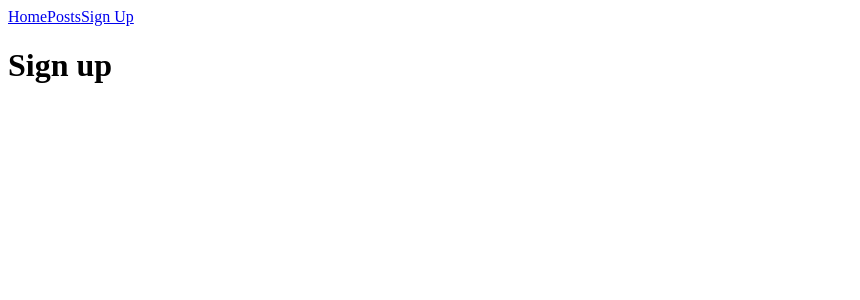
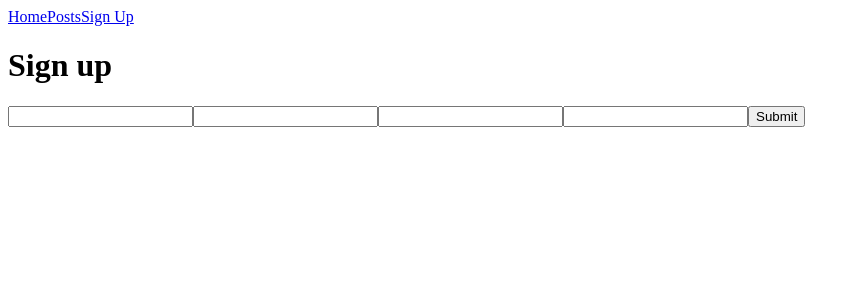
Before and after one commit to hturnbull93/acebook-myspace-react, a React (Create React App) app: page /signup in a window 1280 px wide. Shown: the top 300 px of the page, without its empty margins (0-860 px from the left). Built offline with nearby package versions, Linux system fonts and the light colour scheme.

Commit message:
Sign up form created

```diff
--- a/src/components/Signup.js
+++ b/src/components/Signup.js
@@ -1,10 +1,27 @@
 import React, { Component } from 'react'
 
 export class Signup extends Component {
+  constructor(props) {
+    super(props);
+    this.state = { sent: "" }
+  }
+  sendForm = (event) => {
+    if(event) event.preventDefault()
+    this.setState({ sent: "Success"})
+  }
+
   render() {
     return (
       <div>
         <h1>Sign up</h1>
+        <form onSubmit={this.sendForm}>
+          <input type="text" name="firstName"/>
+          <input type="text" name="lastName"/>
+          <input type="text" name="email"/>
+          <input type="text" name="password"/>
+          <input type="submit" className="submit"/>
+        </form>
+    <div>{this.state.sent}</div>
       </div>
     )
   }
```
